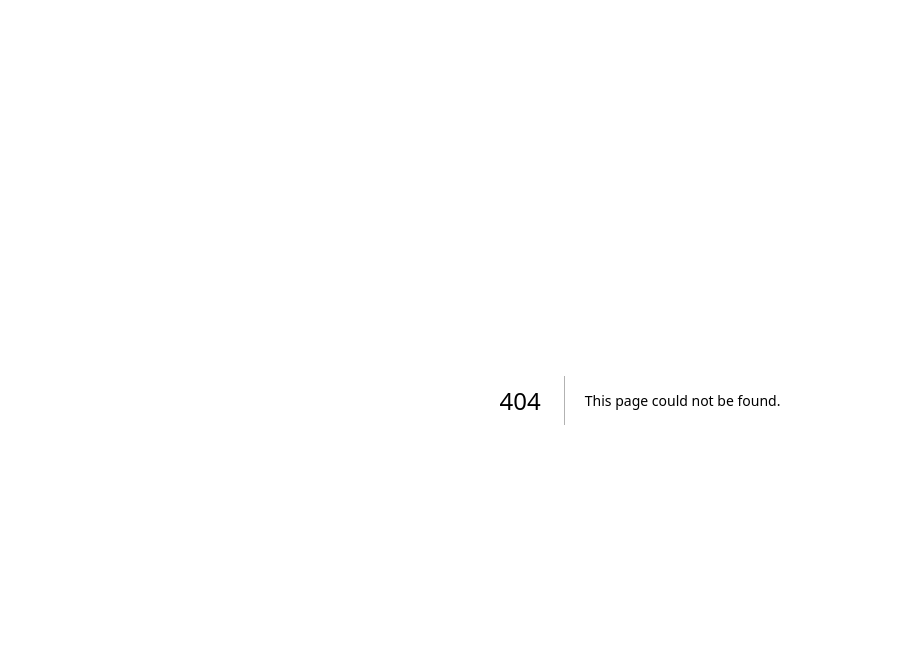
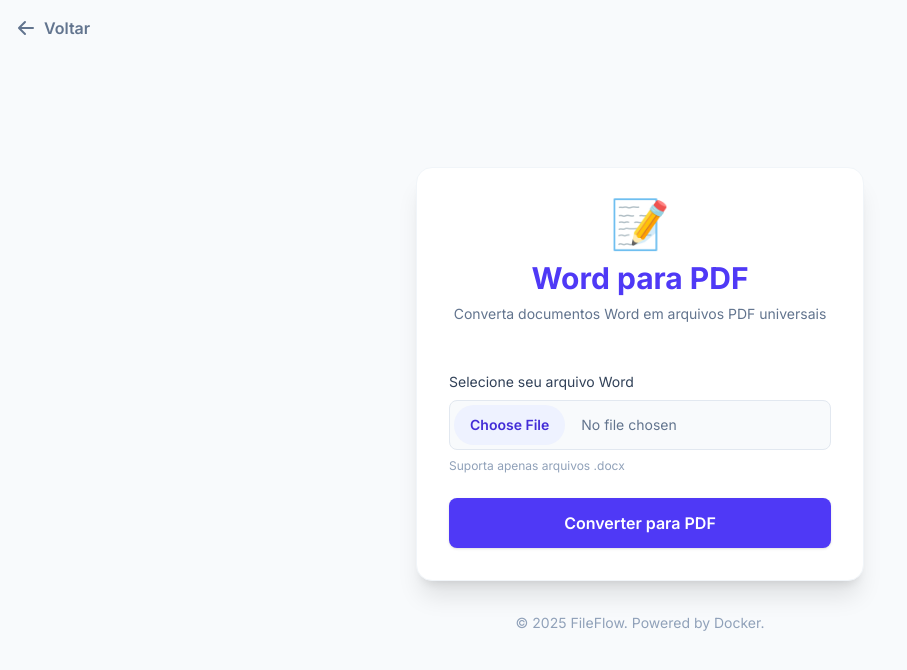
Before and after one commit to cerqMateus/FileFlow, a Next.js app in the folder frontend/: page /converter/docx/pdf in a window 1280 px wide. Before the commit this address had no page. Shown: the top 670 px of the page, without its empty margins (0-907 px from the left). Built offline with nearby package versions, Linux system fonts and the light colour scheme.

Commit message:
refactor(frontend): migrate converter page

```diff
--- /dev/null
+++ b/frontend/src/app/converter/[fromFormat]/[toFormat]/page.tsx
@@ -0,0 +1,51 @@
+import type { Metadata } from "next";
+import { notFound } from "next/navigation";
+
+import {
+  ConverterPage,
+  listConverters,
+  resolveConverter,
+} from "@/features/conversion";
+
+type ConverterRouteParams = Readonly<{
+  fromFormat: string;
+  toFormat: string;
+}>;
+
+type ConverterRouteProps = Readonly<{
+  params: Promise<ConverterRouteParams>;
+}>;
+
+export function generateStaticParams(): ConverterRouteParams[] {
+  return listConverters().map(({ fromFormat, toFormat }) => ({
+    fromFormat,
+    toFormat,
+  }));
+}
+
+export async function generateMetadata({
+  params,
+}: ConverterRouteProps): Promise<Metadata> {
+  const { fromFormat, toFormat } = await params;
+  const converter = resolveConverter(fromFormat, toFormat);
+
+  if (converter === undefined) {
+    return {};
+  }
+
+  return {
+    title: `${converter.title} - FileFlow`,
+    description: converter.description,
+  };
+}
+
+export default async function ConverterRoute({ params }: ConverterRouteProps) {
+  const { fromFormat, toFormat } = await params;
+  const converter = resolveConverter(fromFormat, toFormat);
+
+  if (converter === undefined) {
+    notFound();
+  }
+
+  return <ConverterPage converter={converter} />;
+}
--- /dev/null
+++ b/frontend/src/features/conversion/components/conversion-form.tsx
@@ -0,0 +1,72 @@
+import type { Converter } from "../config/converters";
+
+type ConversionFormProps = Readonly<{
+  converter: Converter;
+}>;
+
+export function ConversionForm({ converter }: ConversionFormProps) {
+  const acceptedFileTypes = converter.acceptedExtensions.join(",");
+  const displayedExtension = converter.acceptedExtensions[0];
+
+  return (
+    <div className="p-8">
+      <form className="space-y-6">
+        <div className="relative">
+          <label
+            htmlFor="conversion-file"
+            className="mb-2 block text-sm font-medium text-slate-700"
+          >
+            Selecione seu arquivo {converter.fromFormatLabel}
+          </label>
+          <input
+            type="file"
+            id="conversion-file"
+            name="file"
+            accept={acceptedFileTypes}
+            aria-describedby="conversion-file-help conversion-status"
+            className="block w-full cursor-pointer rounded-lg border border-slate-200 bg-slate-50 p-1 text-sm text-slate-500 file:mr-4 file:rounded-full file:border-0 file:bg-indigo-50 file:px-4 file:py-2.5 file:text-sm file:font-semibold file:text-indigo-700 hover:file:bg-indigo-100"
+            required
+          />
+          <p id="conversion-file-help" className="mt-2 text-xs text-slate-400">
+            Suporta apenas arquivos {displayedExtension}
+          </p>
+        </div>
+
+        <button
+          type="button"
+          className="flex w-full items-center justify-center rounded-lg border border-transparent bg-indigo-600 px-4 py-3 font-semibold text-white shadow-sm transition-all hover:bg-indigo-700 focus:outline-none focus:ring-2 focus:ring-indigo-500 focus:ring-offset-2"
+        >
+          <svg
+            aria-hidden="true"
+            className="-ml-1 mr-3 hidden h-5 w-5 animate-spin text-white"
+            xmlns="http://www.w3.org/2000/svg"
+            fill="none"
+            viewBox="0 0 24 24"
+          >
+            <circle
+              className="opacity-25"
+              cx="12"
+              cy="12"
+              r="10"
+              stroke="currentColor"
+              strokeWidth="4"
+            />
+            <path
+              className="opacity-75"
+              fill="currentColor"
+              d="M4 12a8 8 0 018-8V0C5.373 0 0 5.373 0 12h4zm2 5.291A7.962 7.962 0 014 12H0c0 3.042 1.135 5.824 3 7.938l3-2.647z"
+            />
+          </svg>
+          <span>Converter para {converter.toFormatLabel}</span>
+        </button>
+      </form>
+
+      <div
+        id="conversion-status"
+        role="status"
+        aria-live="polite"
+        className="mt-4 hidden text-center text-sm font-medium text-slate-600"
+      />
+    </div>
+  );
+}
--- a/frontend/src/features/conversion/components/converter-card.tsx
+++ b/frontend/src/features/conversion/components/converter-card.tsx
@@ -10,7 +10,7 @@ type ConverterCardProps = Readonly<{
 export function ConverterCard({ converter }: ConverterCardProps) {
   return (
     <Link
-      href={{ pathname: converter.route }}
+      href={converter.route}
       className="group flex aspect-square flex-col items-center justify-center rounded-2xl border border-slate-100 bg-white p-8 shadow-lg transition-all duration-300 hover:border-indigo-200 hover:shadow-xl"
     >
       <span
--- /dev/null
+++ b/frontend/src/features/conversion/components/converter-page.tsx
@@ -0,0 +1,52 @@
+import Link from "next/link";
+
+import type { Converter } from "../config/converters";
+import { ConversionForm } from "./conversion-form";
+
+type ConverterPageProps = Readonly<{
+  converter: Converter;
+}>;
+
+export function ConverterPage({ converter }: ConverterPageProps) {
+  return (
+    <div className="flex min-h-screen flex-col items-center justify-center bg-slate-50 text-slate-800">
+      <Link
+        href="/"
+        className="absolute left-4 top-4 flex items-center gap-2 font-semibold text-slate-500 transition-colors hover:text-indigo-600"
+      >
+        <svg
+          aria-hidden="true"
+          xmlns="http://www.w3.org/2000/svg"
+          className="h-5 w-5"
+          viewBox="0 0 20 20"
+          fill="currentColor"
+        >
+          <path
+            fillRule="evenodd"
+            d="M9.707 16.707a1 1 0 01-1.414 0l-6-6a1 1 0 010-1.414l6-6a1 1 0 011.414 1.414L5.414 9H17a1 1 0 110 2H5.414l4.293 4.293a1 1 0 010 1.414z"
+            clipRule="evenodd"
+          />
+        </svg>
+        Voltar
+      </Link>
+
+      <main className="w-full max-w-md overflow-hidden rounded-2xl border border-slate-100 bg-white shadow-xl">
+        <div className="px-8 pb-4 pt-8 text-center">
+          <div aria-hidden="true" className="mb-3 text-5xl">
+            {converter.icon}
+          </div>
+          <h1 className="mb-2 text-3xl font-bold text-indigo-600">
+            {converter.title}
+          </h1>
+          <p className="text-sm text-slate-500">{converter.description}</p>
+        </div>
+
+        <ConversionForm converter={converter} />
+      </main>
+
+      <footer className="mt-8 text-sm text-slate-400">
+        © 2025 FileFlow. Powered by Docker.
+      </footer>
+    </div>
+  );
+}
--- a/frontend/src/features/conversion/index.ts
+++ b/frontend/src/features/conversion/index.ts
@@ -18,3 +18,4 @@ export { isFastApiErrorBody } from "./api/fastapi-error";
 export type { FastApiErrorBody } from "./api/fastapi-error";
 export type { ConversionState } from "./model/conversion-state";
 export { ConverterCard } from "./components/converter-card";
+export { ConverterPage } from "./components/converter-page";
```
Also changed, not shown: 2 other files (tests, documents, lock files or other folders).
